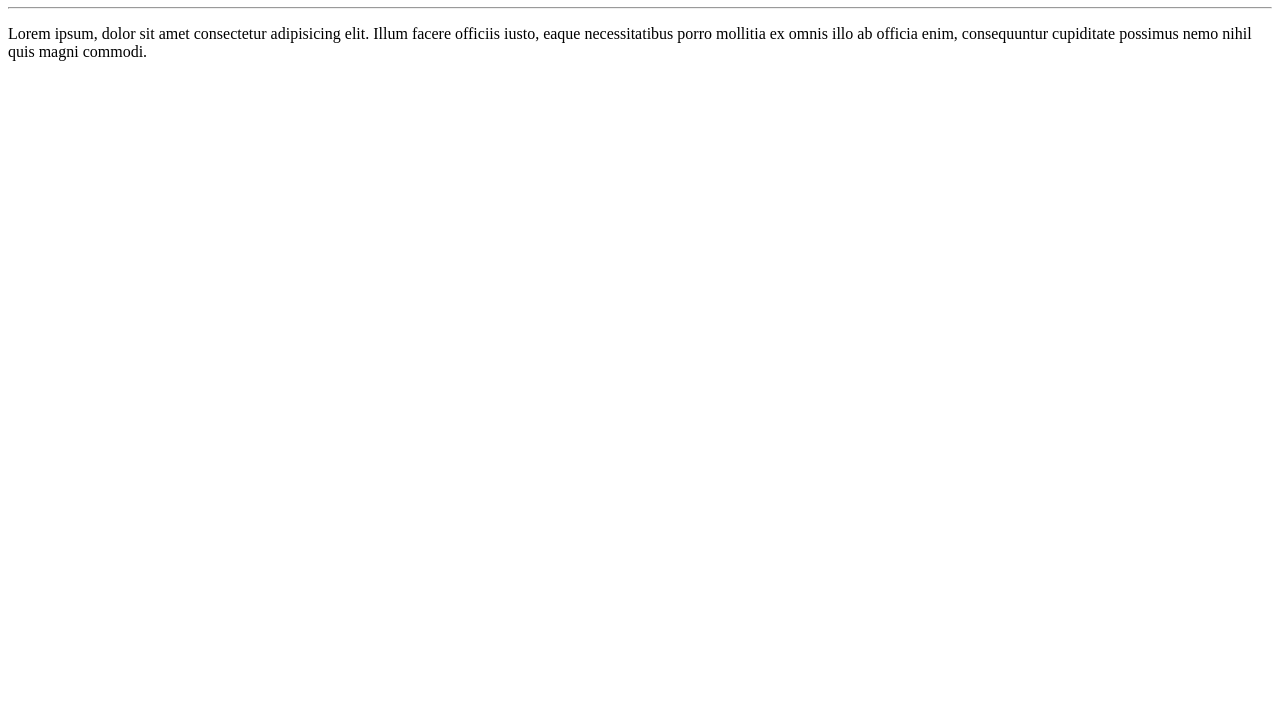
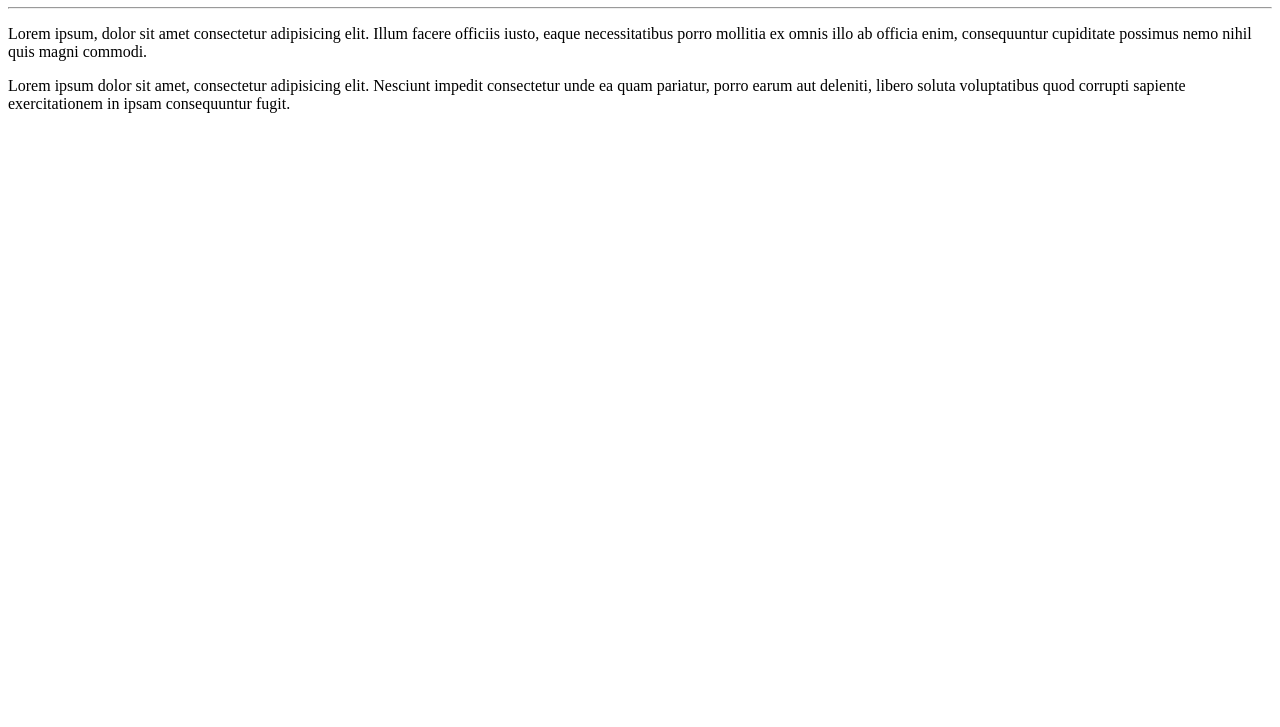
Before and after one commit to IpTrindade/Ola-Mundo, a plain HTML site: page site exemplo/index.html in a window 1280 px wide. Shown: the part 73-800 px from the top of the page. Drawn offline with Linux system fonts and the light colour scheme.

Commit message:
adicionei um paragrafo

```diff
--- a/site exemplo/index.html
+++ b/site exemplo/index.html
@@ -9,5 +9,6 @@
     <h1>Olá, Mundo!</h1>
     <hr>
     <p>Lorem ipsum, dolor sit amet consectetur adipisicing elit. Illum facere officiis iusto, eaque necessitatibus porro mollitia ex omnis illo ab officia enim, consequuntur cupiditate possimus nemo nihil quis magni commodi.</p>
+    <p>Lorem ipsum dolor sit amet, consectetur adipisicing elit. Nesciunt impedit consectetur unde ea quam pariatur, porro earum aut deleniti, libero soluta voluptatibus quod corrupti sapiente exercitationem in ipsam consequuntur fugit.</p>
 </body>
 </html>
```
